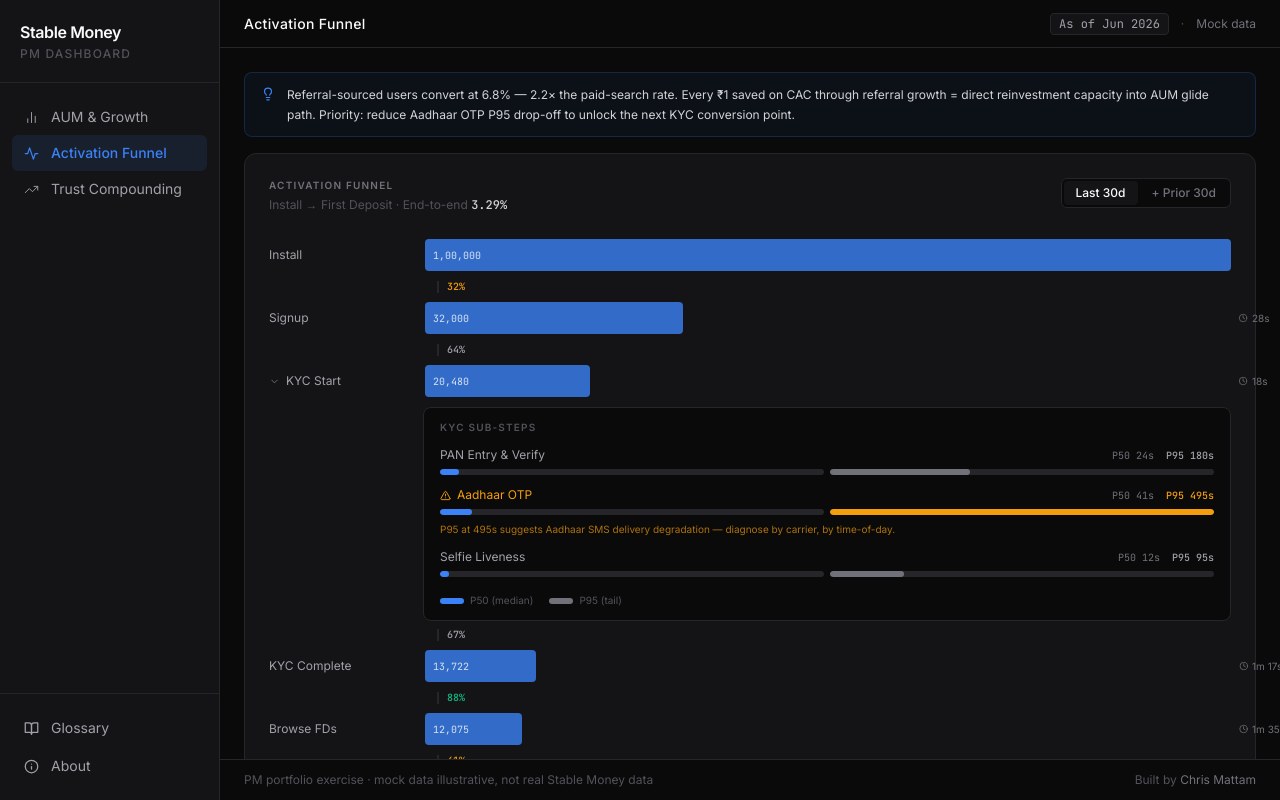
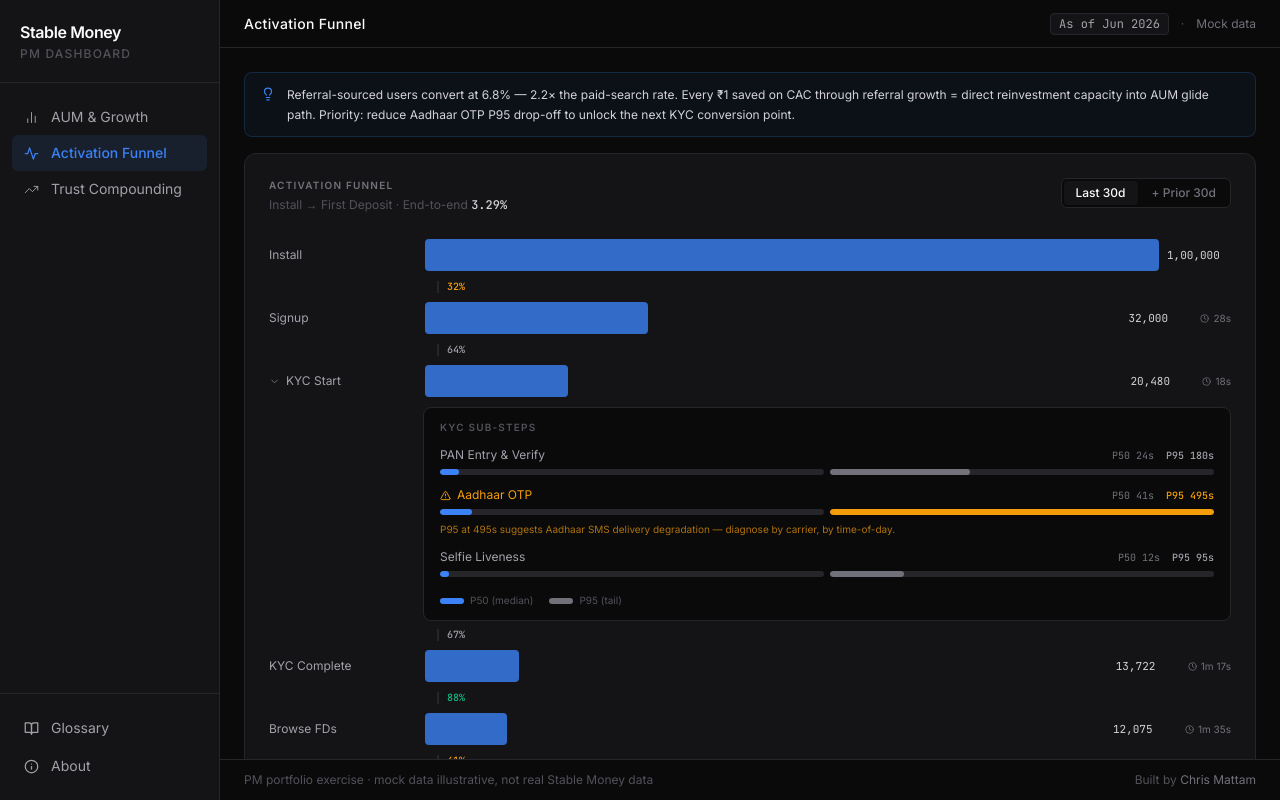
Before and after one commit to chrisamattam/stable-analytics-dashboard, a React (Vite) app: page /activation-funnel in a window 1280 px wide. Built offline with nearby package versions, Linux system fonts and the light colour scheme; the HTML template or start-up script is replaced by a standard one.

Commit message:
fix: funnel counts outside bars, waterfall labels shortened

```diff
--- a/src/components/charts/FunnelStepChart.tsx
+++ b/src/components/charts/FunnelStepChart.tsx
@@ -47,7 +47,8 @@ export default function FunnelStepChart({ steps, priorSteps, showComparison }: P
                 <span>{step.step}</span>
               </div>
 
-              {/* Bar track */}
+              {/* Bar + count + time */}
+              <div className="flex items-center gap-2 flex-1">
                 <div className="flex-1 relative h-8">
                   {/* Prior period ghost bar */}
                   {showComparison && priorWidthPct !== null && (
@@ -56,19 +57,21 @@ export default function FunnelStepChart({ steps, priorSteps, showComparison }: P
                       style={{ width: `${priorWidthPct}%` }}
                     />
                   )}
-                {/* Current period bar */}
+                  {/* Current period bar — no text inside */}
                   <div
-                  className="absolute top-0 left-0 h-full rounded bg-accent/80 flex items-center px-2 transition-all"
-                  style={{ width: `${widthPct}%`, minWidth: 32 }}
-                >
-                  <span className="text-[10px] font-mono text-white/80 truncate">
+                    className="absolute top-0 left-0 h-full rounded bg-accent/80 transition-all"
+                    style={{ width: `${widthPct}%`, minWidth: 8 }}
+                  />
+                </div>
+
+                {/* Count — always outside the bar */}
+                <span className="text-[11px] font-mono text-zinc-300 w-16 flex-shrink-0">
                   {step.count.toLocaleString('en-IN')}
                 </span>
-                </div>
 
                 {/* P50 time badge */}
                 {step.p50s !== null && (
-                  <div className="absolute right-0 top-1/2 -translate-y-1/2 translate-x-full pl-2 flex items-center gap-1 text-[10px] text-zinc-500">
+                  <div className="flex items-center gap-1 text-[10px] text-zinc-500 flex-shrink-0">
                     <Clock size={9} />
                     <span>{formatTime(step.p50s)}</span>
                   </div>
--- a/src/components/charts/NetAumWaterfall.tsx
+++ b/src/components/charts/NetAumWaterfall.tsx
@@ -37,9 +37,7 @@ export default function NetAumWaterfall() {
             axisLine={false}
             tickLine={false}
             interval={0}
-            angle={-30}
-            textAnchor="end"
-            height={52}
+            dy={6}
           />
           <YAxis
             tick={{ fill: '#71717A', fontSize: 10 }}
--- a/src/data/aum.ts
+++ b/src/data/aum.ts
@@ -15,11 +15,11 @@ export const aumTimeSeries: AumDataPoint[] = [
 
 // Net AUM waterfall for Jun 2026 (May ending → Jun ending)
 export const aumWaterfall: WaterfallItem[] = [
-  { name: 'Starting AUM',              base: 0,    value: 7150, type: 'total'    },
-  { name: 'New Deposits',              base: 7150, value: 1200, type: 'positive' },
-  { name: 'Mat. Not Reinvested',        base: 8050, value: 300,  type: 'negative' },
-  { name: 'Premature Withdrawals',      base: 7950, value: 100,  type: 'negative' },
-  { name: 'Ending AUM',               base: 0,    value: 7950, type: 'total'    },
+  { name: 'Start',        base: 0,    value: 7150, type: 'total'    },
+  { name: '+Deposits',    base: 7150, value: 1200, type: 'positive' },
+  { name: '−Maturities', base: 8050, value: 300,  type: 'negative' },
+  { name: '−Premature',  base: 7950, value: 100,  type: 'negative' },
+  { name: 'End',          base: 0,    value: 7950, type: 'total'    },
 ]
 
 export const ticketDistribution: TicketBucket[] = [
```
Lines whose indentation alone changed are shown as unchanged.
